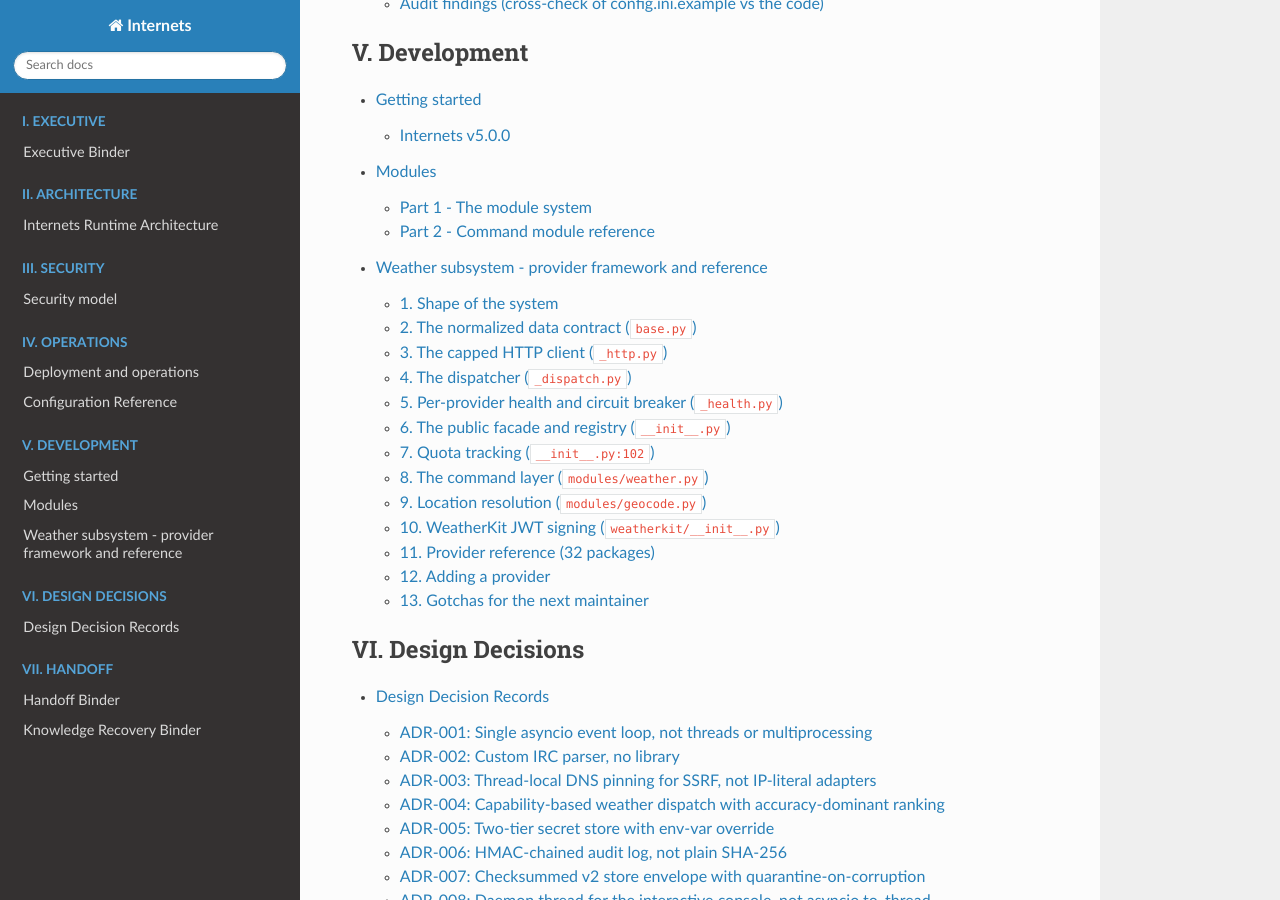
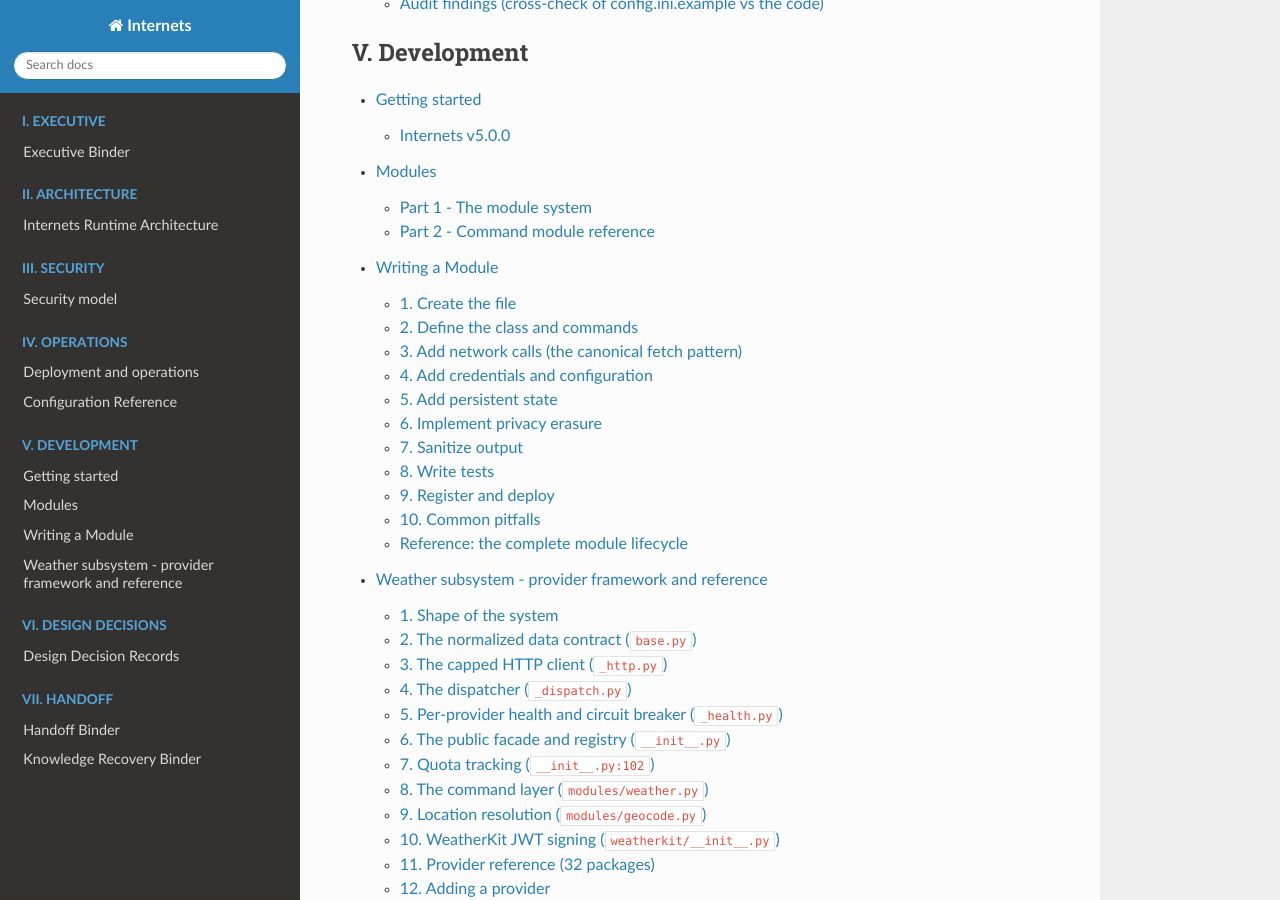
Before and after one commit to brandontroidl/Internets, a Sphinx documentation site: the page built from docs/index.md, in a window 1280 px wide and 900 px high, scrolled down 1936 px. Built offline with Sphinx 7.4.7 and the Read the Docs theme 3.1.0, drawn with Linux system fonts in a browser that asks for light colours; pages that are not in the unit, such as notebooks, are missing from menus; some of the changed lines change nothing that is shown.

Commit message:
docs: add module authoring guide (writing-modules.md)
step-by-step walkthrough from file creation through testing and deploy:
handler signature/reply methods, canonical network fetch pattern with
SSRF guidance, credential/config setup, atomic-write persistence with
periodic flush, privacy erasure (forget hook), output sanitization,
testing patterns with concrete examples, 8 common pitfalls, full
module lifecycle reference

````diff
--- a/docs/index.md
+++ b/docs/index.md
@@ -47,6 +47,7 @@
 
 getting-started
 modules
+writing-modules
 providers
 ```
 
--- a/docs/modules.md
+++ b/docs/modules.md
@@ -36,7 +36,8 @@
 rate limiting, empty-arg usage, `strip_ctrl` on output, the off-loop network
 `_fetch_sync` shape (with error handling and the SSRF caveat), `on_load` /
 `is_configured`, `help_lines`, and the `forget` hook. Start from it, not this
-snippet.
+snippet. For the full step-by-step walkthrough - from creating the file through
+testing and deploying - see `docs/writing-modules.md`.
 
 ### `BotModule` base class (`modules/base.py:196`)
 
--- /dev/null
+++ b/docs/writing-modules.md
@@ -0,0 +1,525 @@
+# Writing a Module
+
+Step-by-step guide to building, testing, and shipping a new command module.
+This is the practical companion to the contract reference in `docs/modules.md`
+Part 1. Read that first if you haven't; this guide assumes you know what
+`BotModule`, `COMMANDS`, and `setup()` are.
+
+Start from `modules/example.py` - copy it, rename, and fill. This guide
+explains the decisions behind each piece.
+
+---
+
+## 1. Create the file
+
+```bash
+cp modules/example.py modules/mymod.py
+```
+
+Module names must match `^[a-z][a-z0-9_]*$`. A file named `MyMod.py` or
+`my-mod.py` is rejected by the loader (`internets.py:464`).
+
+---
+
+## 2. Define the class and commands
+
+```python
+from __future__ import annotations
+import asyncio
+import logging
+from .base import BotModule, help_row, strip_ctrl
+
+log = logging.getLogger("internets.mymod")
+
+class MyModule(BotModule):
+    COMMANDS: dict[str, str] = {
+        "mymod": "cmd_mymod",
+        "mm": "cmd_mymod",          # alias
+    }
+
+    async def cmd_mymod(self, nick: str, reply_to: str, arg: str | None) -> None:
+        if not arg:
+            p = self.bot.cfg["bot"]["command_prefix"]
+            self.bot.privmsg(reply_to, f"{nick}: usage: {p}mymod <text>")
+            return
+        if self.bot.rate_limited(nick):
+            self.bot.notice(nick, f"{nick}: slow down")
+            return
+        self.bot.privmsg(reply_to, f"{nick}: you said {strip_ctrl(arg, 200)}")
+
+    def help_lines(self, prefix: str) -> list[str]:
+        return [help_row(prefix, "mymod/.mm <text>", "Echo text back")]
+
+def setup(bot):
+    return MyModule(bot)
+```
+
+### What the handler receives
+
+| Parameter | Value |
+|---|---|
+| `nick` | The sender's current IRC nick |
+| `reply_to` | The channel name (if invoked in a channel) or the sender's nick (if PM) |
+| `arg` | Everything after the command word, or **`None`** if nothing followed the command |
+
+`arg` is `None`, not empty string, when the user types just `.mymod` with
+nothing after it. Check `if not arg:` (catches both) or `if arg is None:`
+when you need to distinguish empty from absent.
+
+### Reply methods
+
+| Method | When to use |
+|---|---|
+| `self.bot.privmsg(reply_to, msg)` | Normal output (to channel or PM) |
+| `self.bot.notice(nick, msg)` | Error/rate-limit messages (NOTICE to user, not the channel) |
+| `self.bot.reply(nick, reply_to, msg)` | Routing split: channels get PRIVMSG, PMs get NOTICE |
+| `self.bot.preply(nick, reply_to, msg)` | Same as reply but with `privileged=True` (always NOTICE) |
+
+### Contract enforcement
+
+`BotModule.__init_subclass__` (`base.py:220`) validates at class-definition
+time that every value in `COMMANDS` names a real `async def` method. A typo
+(`"cmd_mymodd"`) or a sync handler (`def cmd_mymod` without `async`) raises
+`TypeError` when the file is loaded, not when a user first invokes the
+command. This is the safety net; lean on it.
+
+---
+
+## 3. Add network calls (the canonical fetch pattern)
+
+Every module that hits an HTTP API follows the same shape: a **module-level
+sync function** does the entire fetch + parse + format and always returns a
+finished string, catching every error. The handler awaits it via
+`asyncio.to_thread`. This keeps blocking I/O off the event loop.
+
+```python
+from .base import fetch_json, ResponseTooLarge
+
+_API = "https://api.example.com/v1/thing"
+
+def _fetch_sync(query: str, ua: str) -> str:
+    """Fetch, parse, format. Always returns a string, never raises."""
+    try:
+        data = fetch_json(_API, params={"q": query}, ua=ua)
+        if data is None:
+            return "mymod: not found"
+        return strip_ctrl(str(data.get("name", "")), 300)
+    except ResponseTooLarge:
+        log.warning("mymod: response too large")
+        return "mymod: response too large"
+    except Exception as e:
+        log.warning(f"mymod: {e!r}")
+        return "mymod: lookup failed"
+```
+
+Then in the handler:
+
+```python
+async def cmd_mymod(self, nick, reply_to, arg):
+    if not arg:
+        # ... usage
+        return
+    if self.bot.rate_limited(nick):
+        # ... slow down
+        return
+    result = await asyncio.to_thread(_fetch_sync, arg, self._ua)
+    self.bot.privmsg(reply_to, f"{nick}: {result}")
+```
+
+### Rules
+
+- **Use `fetch_json`, not bare `requests.get(...).json()`.** `fetch_json`
+  streams the body and caps it at 256 KB before decode. A compromised upstream
+  returning a multi-GB JSON body cannot OOM the process. Pass `max_bytes=`
+  for APIs with legitimately larger payloads.
+- **`allow_404=True`** returns `None` on 404 for lookup-or-miss semantics
+  (dictionary word, Pokemon name). Without it, 404 raises `HTTPError`.
+- **The sync function must catch everything.** If it raises, `to_thread`
+  propagates the exception to the event loop, the command's `_run_cmd`
+  wrapper catches it and sends a generic error notice to IRC, and the user
+  gets no useful message. Catch inside the function and return a descriptive
+  string.
+
+### SSRF: when the URL comes from user input
+
+`fetch_json` only size-caps; it does not validate the destination. If the
+host or URL is derived from user or feed input (a `.fetch <url>` command),
+do not pass it to `fetch_json`. Route it through `_netsafe.safe_open()`
+(DNS-pinned, redirect-safe) or `base.resolve_public()` (resolve-only,
+for modules that connect to the validated IP themselves). See `probe.py`,
+`urls.py`, `scinews.py` for the patterns.
+
+---
+
+## 4. Add credentials and configuration
+
+### Reading a secret (API key)
+
+```python
+def on_load(self) -> None:
+    from .base import cred
+    self._ua = cred(self.bot.cfg, "weather_user_agent",
+                    "weather", "user_agent", "Internets/1.0")
+    self._key = cred(self.bot.cfg, "mymod_key", "mymod", "api_key")
+
+def is_configured(self) -> bool:
+    return bool(getattr(self, "_key", ""))
+```
+
+`cred()` checks `secret_store.get()` first, then `config.ini` fallback.
+Template placeholders (`changeme`, `your-key-here`, etc.) are treated as
+unset. When `is_configured()` returns `False`, `.help` hides the module's
+commands from normal users (admins still see them). The module still loads
+and dispatches - it is hidden, not disabled.
+
+### Registering a new secret
+
+1. Add the name to `KNOWN_SECRETS` in `secret_store.py`.
+2. Add a `CONFIG_LOCATIONS` entry if migrating from a legacy config section.
+3. Add the key to `config.ini.example` under the appropriate section with a
+   blank value and a comment naming the signup URL.
+4. Set it: `python -m secret_store set mymod_key --value <key>`
+
+### Reading non-secret config
+
+```python
+url = self.bot.cfg.get("mymod", "api_url", fallback="https://default.example.com")
+```
+
+Add the section and key to `config.ini.example` with a comment.
+
+---
+
+## 5. Add persistent state
+
+If your module stores per-nick data that must survive restarts (like `.seen`,
+`.tell`, `.notes`, `.remind`), follow the atomic-write pattern used by all
+four of those modules:
+
+```python
+import json
+import os
+import tempfile
+import threading
+from pathlib import Path
+
+class MyModule(BotModule):
+    def on_load(self) -> None:
+        self._file = Path(self.bot.cfg.get("mymod", "file", fallback="mymod.json"))
+        self._lock = threading.Lock()
+        self._data: dict[str, Any] = {}
+        self._dirty = False
+        self._load()
+
+    def _load(self) -> None:
+        try:
+            if self._file.exists():
+                with open(self._file, encoding="utf-8") as f:
+                    data = json.load(f)
+                if isinstance(data, dict):
+                    self._data = data
+        except Exception as e:
+            log.warning(f"mymod: load failed: {e!r}")
+            self._data = {}
+
+    def _save_sync(self) -> None:
+        with self._lock:
+            if not self._dirty:
+                return
+            snapshot = dict(self._data)
+            self._dirty = False
+
+        fd, tmp = tempfile.mkstemp(
+            dir=str(self._file.parent),
+            prefix=self._file.name + ".",
+            suffix=".tmp",
+        )
+        try:
+            with os.fdopen(fd, "w", encoding="utf-8") as f:
+                json.dump(snapshot, f, ensure_ascii=False)
+            os.chmod(tmp, 0o600)
+            os.replace(tmp, self._file)
+        except Exception as e:
+            try:
+                os.unlink(tmp)
+            except OSError:
+                pass
+            log.warning(f"mymod: save failed: {e!r}")
+            with self._lock:
+                self._dirty = True
+```
+
+### Why this pattern
+
+- `tempfile.mkstemp` creates a unique temp file with 0600 perms and no
+  collision risk.
+- `os.chmod` before `os.replace` ensures the final file is never momentarily
+  world-readable.
+- `os.replace` is atomic on POSIX - either the full new file is there or the
+  old one is.
+- On failure, the temp file is cleaned up and `_dirty` is re-set so the next
+  flush retries.
+
+### Periodic flush
+
+Schedule a flush task on the bot's event loop (same pattern as `seen.py`):
+
+```python
+def on_load(self) -> None:
+    # ... after _load() ...
+    loop = getattr(self.bot, "_loop", None)
+    if loop:
+        self._flush_task = loop.create_task(self._periodic_flush())
+
+async def _periodic_flush(self) -> None:
+    try:
+        while True:
+            await asyncio.sleep(60)
+            await asyncio.to_thread(self._save_sync)
+    except asyncio.CancelledError:
+        return
+
+def on_unload(self) -> None:
+    t = getattr(self, "_flush_task", None)
+    if t and not t.done():
+        t.cancel()
+    self._save_sync()   # final flush
+```
+
+---
+
+## 6. Implement privacy erasure
+
+If your module stores per-nick data, override `forget()`:
+
+```python
+def forget(self, nick: str) -> int:
+    with self._lock:
+        removed = self._data.pop(nick.lower(), None)
+    if removed is None:
+        return 0
+    self._save_sync()
+    return 1
+```
+
+`.forgetme` calls `forget()` on every loaded module. Return the count of
+records removed. If your module stores no per-nick data, the default
+`BotModule.forget()` (returns 0) is correct - do not override it.
+
+Privacy contract: if a user runs `.forgetme`, every trace of their nick
+must be gone from your module's state and its on-disk file.
+
+---
+
+## 7. Sanitize output
+
+Every string that comes from upstream (an API response, user input being
+echoed, a feed title) must go through `strip_ctrl` before it reaches an
+IRC line:
+
+```python
+from .base import strip_ctrl
+
+title = strip_ctrl(data.get("title", ""), 300)
+self.bot.privmsg(reply_to, f"{nick}: {title}")
+```
+
+`strip_ctrl` removes the full C0 control range (`\x00-\x1f`) plus DEL
+(`\x7f`), preventing IRC formatting injection (bold, color, reverse, ESC,
+BEL) and protocol injection (CR/LF). The sender's own `\r\n\x00` stripping
+is a transport backstop, not the primary defense.
+
+If your module intentionally uses bold (`\x02`) in assembled output, strip
+each untrusted field individually, then strip only transport bytes from the
+final line:
+
+```python
+name = strip_ctrl(data["name"], 200)
+line = f"\x02{name}\x02: {strip_ctrl(data['desc'], 300)}"
+# transport backstop only on the assembled line
+import re
+line = re.sub(r"[\r\n\x00]", "", line)
+```
+
+---
+
+## 8. Write tests
+
+### Where to put them
+
+`tests/test_mymod.py`. The test suite is split:
+- `pytest tests/` - the main suite (41 files, `asyncio_mode = "auto"`)
+- `python tests/run_tests.py` - standalone regression tests
+
+New modules go in the pytest suite.
+
+### What to test
+
+1. **Handler behavior** with a fake bot. Build a minimal stub:
+
+```python
+import asyncio
+from modules.mymod import MyModule
+
+class FakeBot:
+    def __init__(self):
+        self.replies = []
+        self.cfg = {"bot": {"command_prefix": "."}}
+    def privmsg(self, target, msg):
+        self.replies.append(("privmsg", target, msg))
+    def notice(self, target, msg):
+        self.replies.append(("notice", target, msg))
+    def rate_limited(self, nick):
+        return False
+
+def test_usage_on_empty_arg():
+    bot = FakeBot()
+    mod = MyModule(bot)
+    asyncio.run(mod.cmd_mymod("user", "#test", None))
+    assert any("usage" in r[2] for r in bot.replies)
+```
+
+2. **The sync fetch function** with a mocked HTTP response. Patch
+   `requests.get` or `modules.base.fetch_json`:
+
+```python
+from unittest.mock import patch
+
+def test_fetch_returns_name():
+    with patch("modules.mymod.fetch_json", return_value={"name": "Thing"}):
+        result = _fetch_sync("query", "ua")
+    assert "Thing" in result
+
+def test_fetch_handles_404():
+    with patch("modules.mymod.fetch_json", return_value=None):
+        result = _fetch_sync("query", "ua")
+    assert "not found" in result
+```
+
+3. **Persistence** (if applicable) against real temp files:
+
+```python
+def test_save_and_load(tmp_path):
+    # Set module's _file to a temp path, add data, save, reload, verify
+```
+
+4. **`strip_ctrl` usage** - verify upstream text passes through it. The
+   standalone suite (`run_tests.py`) has a completeness gate that checks
+   security-relevant modules for `strip_ctrl` references; add yours if it
+   handles upstream text.
+
+### Running tests
+
+```bash
+pytest tests/                    # main suite
+python tests/run_tests.py        # standalone regression tests
+pytest tests/test_mymod.py -v    # just your module
+```
+
+Both suites must pass before merge. They are disjoint - a green pytest does
+not mean `run_tests.py` passed.
+
+---
+
+## 9. Register and deploy
+
+### Development (hot-load)
+
+```
+.load mymod
+```
+
+from an authed admin session or the interactive console. The module is
+loaded from disk immediately. Edit the file, then `.reload mymod` to pick
+up changes. This works for the command module itself but NOT for changes to
+helpers it imports (`base.py`, `geocode.py`, `_netsafe.py`,
+`weather_providers/`). Those require `.restart`.
+
+### Production (autoload)
+
+Add the module name to `config.ini`:
+
+```ini
+[bot]
+autoload = weather, seen, tell, ..., mymod
+```
+
+It loads on every startup, in list order.
+
+---
+
+## 10. Common pitfalls
+
+### Blocking the event loop
+
+`requests.get()`, `hashlib.scrypt()`, `json.loads()` on a large body, and
+any disk I/O are blocking calls. They must run under
+`await asyncio.to_thread(...)`. The single event loop serves every user;
+a 2s HTTP call blocks every other command for 2s.
+
+### Forgetting rate limiting
+
+Every command that does real work (network, CPU) should gate on
+`self.bot.rate_limited(nick)`. Without it, a user can flood the bot with
+requests. Place the rate-limit check after the usage/empty-arg check
+(so `.mymod` with no argument doesn't consume a rate-limit token) and
+before the actual work.
+
+### Catching too broadly in the handler
+
+The handler coroutine should not have a bare `except Exception`. The
+`_run_cmd` wrapper in the core already catches unhandled exceptions and
+sends a generic error notice. Catch specifically in the sync fetch function
+and return a descriptive string. An unhandled exception in the handler is
+logged with a traceback; a silently-caught one is invisible.
+
+### Assuming `arg` is a string
+
+`arg` is `None` when the user types just the command word. `arg.split()`
+on `None` raises `AttributeError`. Always check first.
+
+### Importing at module top level
+
+Importing `requests` or other heavy deps at the top of the module file
+means they load on `.load mymod` even if the command is never invoked.
+The convention is to import `requests` at the top (it's a core dep and
+always available) but import optional deps lazily inside the function
+that uses them. `fetch_json` imports `requests` lazily internally.
+
+### Naming collisions
+
+If your `COMMANDS` dict contains a word already owned by another loaded
+module, the load is rejected with a conflict message. Check existing
+modules first: `grep -r "COMMANDS" modules/*.py | grep '"myword"'`.
+
+### The `on_raw` trap
+
+`on_raw(line)` runs synchronously on the event-loop thread for every
+incoming IRC line. It must be fast and must never raise. Wrap the entire
+body in `try/except` and log at `debug` level on error. If you need to do
+real work in response to a raw line, schedule an `asyncio.Task` from
+`on_raw` rather than doing it inline.
+
+`on_raw` never receives PING or PONG lines (they are handled and returned
+before the module fanout). A line that is only IRCv3 tags (empty after
+`strip_tags`) does reach `on_raw` - handle empty strings.
+
+---
+
+## Reference: the complete module lifecycle
+
+1. Admin runs `.load mymod` (or it's in `autoload`).
+2. Loader validates the name, checks path traversal, `exec_module`s the file.
+3. Loader calls `mod.setup(bot)`, gets a `BotModule` instance back.
+4. Loader checks for command-word collisions with other loaded modules.
+5. `inst.on_load()` runs (read config, start tasks, load state).
+6. Commands are registered in `self._commands`.
+7. User invokes `.mymod foo` in a channel.
+8. Dispatch: shadow-ban check -> flood gate -> channel gate -> arg-length
+   gate -> task-count gate -> spawn `asyncio.Task`.
+9. `_run_cmd` wraps the handler in `asyncio.wait_for(timeout=60)`.
+10. Handler runs, replies via `self.bot.privmsg()`.
+11. Admin runs `.unload mymod` or `.reload mymod`.
+12. `inst.on_unload()` runs (cancel tasks, final flush).
+13. Commands are removed from `self._commands`.
+14. On `.reload`: the file is re-read from disk and steps 2-6 repeat.
````
